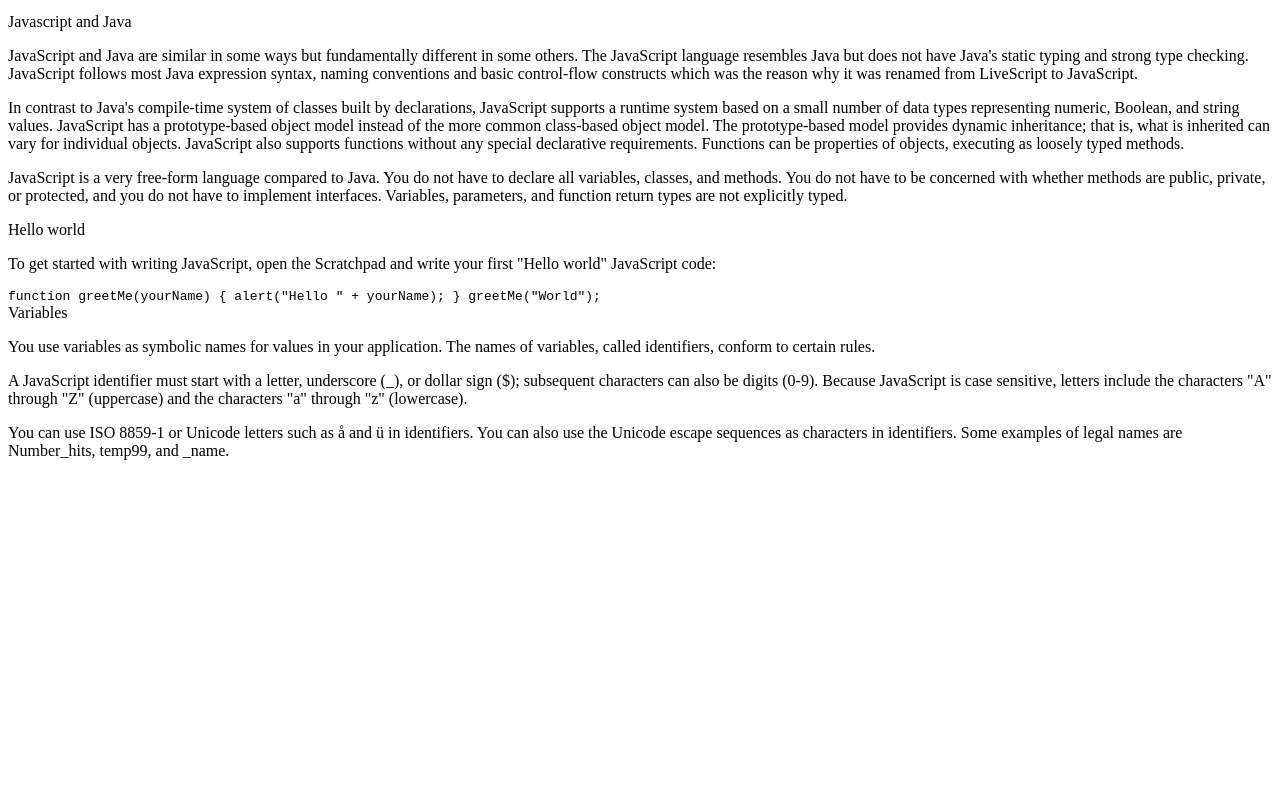
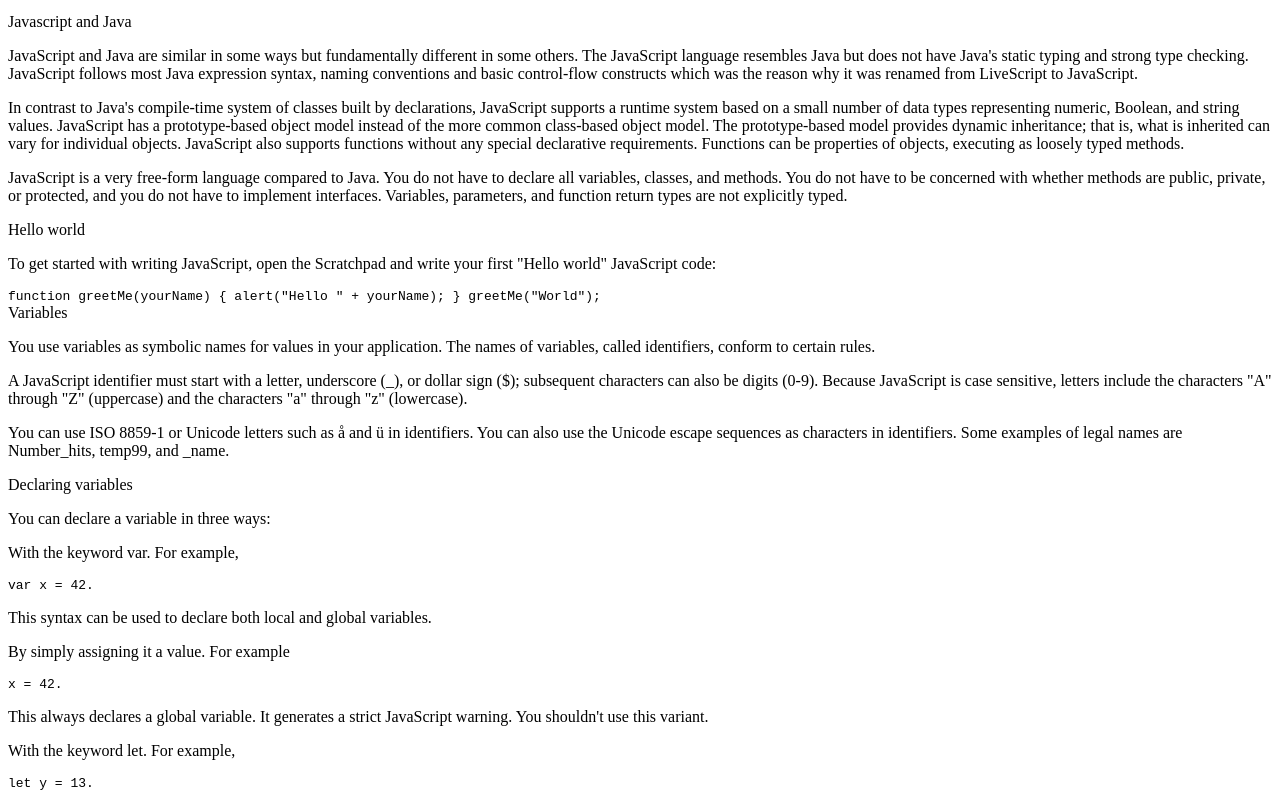
Before and after one commit to sherlyc/technical-doc, a website: page index.html in a window 1280 px wide. Shown: the part 377-1176 px from the top of the page. Before the commit the page ends 853 px from the top, so only its background shows below. Drawn offline with Linux system fonts and the light colour scheme.

Commit message:
add declaring variables

```diff
--- a/index.html
+++ b/index.html
@@ -87,6 +87,24 @@
 				escape sequences as characters in identifiers. Some examples of legal names are Number_hits, temp99, and
 				_name.</p>
 		</section>
+		<section class="main-section" id="Declaring_variables">
+			<header>Declaring variables</header>
+			<p>You can declare a variable in three ways:</p>
+			<p>With the keyword var. For example,</p>
+			<code>
+        var x = 42.
+      </code>
+			<p>This syntax can be used to declare both local and global variables.</p>
+			<p>By simply assigning it a value. For example</p>
+			<code>
+        x = 42.
+      </code>
+      <p>This always declares a global variable. It generates a strict JavaScript warning. You shouldn't use this variant.</p>
+      <p>With the keyword let. For example,</p>
+      <code>
+        let y = 13.
+      </code>
+		</section>
 	</main>
 </div>
 <script src=" https://cdn.freecodecamp.org/testable-projects-fcc/v1/bundle.js"></script>
```
